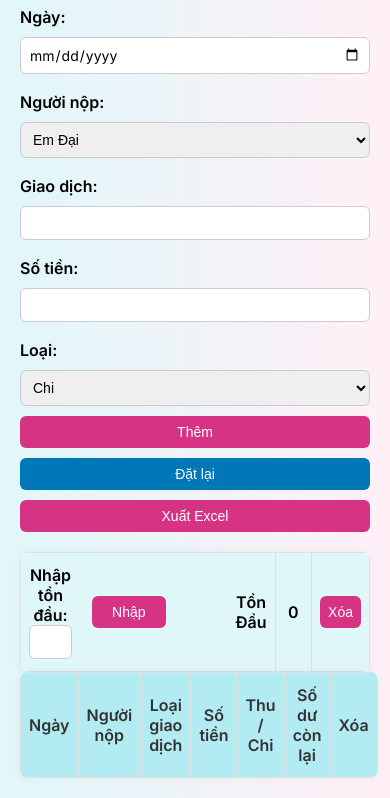
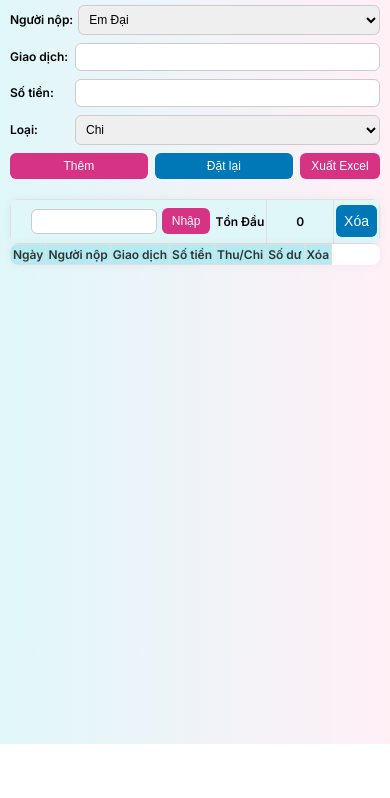
Before and after one commit to thltt/TCAPP3, a website: page index.html in a window 390 px wide. Shown: the part 100-898 px from the top of the page. After the commit the page ends 844 px from the top, so only its background shows below. Drawn offline with Linux system fonts and the light colour scheme; no server answers.

Commit message:
responsive

```diff
--- a/assets/style.css
+++ b/assets/style.css
@@ -105,20 +105,88 @@ th {
   text-align: right;
 }
 
-@media (max-width: 768px) {
+@media (max-width: 480px) {
+  body {
+    padding: 10px;
+  }
+
+  h2 {
+    font-size: 18px;
+    margin-bottom: 20px;
+  }
+
+  /* Gom label + input trên cùng 1 hàng */
   .input-row {
     flex-direction: column;
-    align-items: stretch;
+    gap: 8px;
   }
 
-  .input-row label {
-    text-align: left;
-    margin-top: 8px;
+  /* Mỗi nhóm label + input là một hàng */
+  .input-group {
+    display: flex;
+    align-items: center;
+    gap: 5px;
+    width: 100%;
   }
 
-  input,
-  select,
-  button {
-    width: 100%;
+  .input-group label {
+    min-width: 60px;
+    font-size: 12px;
+    font-weight: 600;
+  }
+
+  .input-group input,
+  .input-group select {
+    flex: 1;
+    font-size: 12px;
+    padding: 6px;
+  }
+
+  /* Nhóm nút bấm chung một hàng */
+  .button-group {
+    display: grid;
+    grid-template-columns: 2fr 2fr 1fr;
+    column-gap: 2%;
+  }
+
+  .button-group button {
+    flex: 1;
+    min-width: 80px;
+    font-size: 12px;
+    padding: 6px;
+  }
+
+  /* Bảng tồn đầu gọn hơn */
+  .input__startingBalance {
+    display: flex;
+    gap: 5px;
+  }
+  .input__startingBalance label {
+    display: none;
+  }
+
+  .input__startingBalance input {
+    padding: 6px;
+    font-size: 10px;
+    width: 50%;
+  }
+
+  .input__startingBalance button {
+    padding: 6px 10px;
+    font-size: 12px;
+    margin-right: 0;
+  }
+
+  /* Table cuộn ngang */
+  table {
+    display: block;
+    overflow-x: auto;
+    white-space: wrap;
+    font-size: 12px;
+  }
+
+  th,
+  td {
+    padding: 2px;
   }
 }
--- a/index.html
+++ b/index.html
@@ -12,31 +12,43 @@
     <h2>THEO DÕI THU CHI</h2>
 
     <div class="input-row">
+      <div class="input-group">
         <label for="dateInput">Ngày:</label>
         <input type="date" id="dateInput" lang="vi" />
+      </div>
 
+      <div class="input-group">
         <label for="nameInput">Người nộp:</label>
         <select id="nameInput">
           <option value="Em Đại">Em Đại</option>
           <option value="Chị Thiện">Chị Thiện</option>
           <option value="Phượng">Phượng</option>
         </select>
+      </div>
 
+      <div class="input-group">
         <label for="typeInput">Giao dịch:</label>
         <input type="text" id="typeInput" />
+      </div>
 
+      <div class="input-group">
         <label for="amountInput">Số tiền:</label>
         <input type="number" id="amountInput" />
+      </div>
 
+      <div class="input-group">
         <label for="categoryInput">Loại:</label>
         <select id="categoryInput">
           <option value="Chi">Chi</option>
           <option value="Thu">Thu</option>
         </select>
+      </div>
 
+      <div class="button-group">
         <button onclick="addRow()">Thêm</button>
         <button class="clear-button" onclick="clearInputs()">Đặt lại</button>
         <button onclick="exportToExcel()">Xuất Excel</button>
+      </div>
     </div>
 
     <table>
@@ -50,16 +62,14 @@
       <tr class="start-row">
         <td colspan="3">
           <div class="input__startingBalance">
-            <label for="startingBalanceInput"
-              >Nhập tồn đầu:
+            <label for="startingBalanceInput">Nhập tồn đầu:</label>
             <input id="startingBalanceInput" type="text" />
-            </label>
             <button onclick="inputStartingBalance()">Nhập</button>
             <p>Tồn Đầu</p>
           </div>
         </td>
         <td class="currency" id="startingBalance">0</td>
-        <td><button onclick="deleteStartingBalance()">Xóa</button></td>
+        <td><button style="background-color: #0077b6" onclick="deleteStartingBalance()">Xóa</button></td>
       </tr>
     </table>
 
@@ -68,10 +78,10 @@
         <tr>
           <th>Ngày</th>
           <th>Người nộp</th>
-          <th>Loại giao dịch</th>
+          <th>Giao dịch</th>
           <th>Số tiền</th>
-          <th>Thu / Chi</th>
-          <th>Số dư còn lại</th>
+          <th>Thu/Chi</th>
+          <th>Số dư</th>
           <th>Xóa</th>
         </tr>
       </thead>
```
Lines whose indentation alone changed are shown as unchanged.
